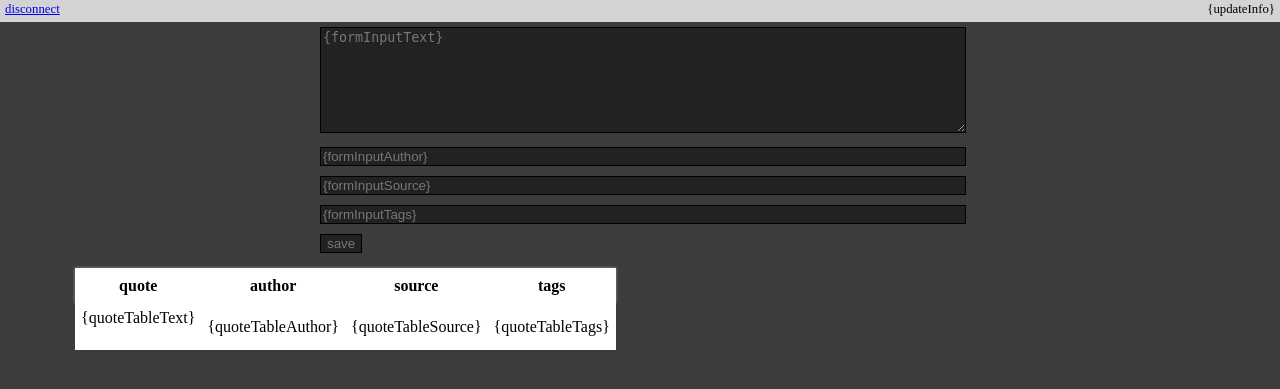
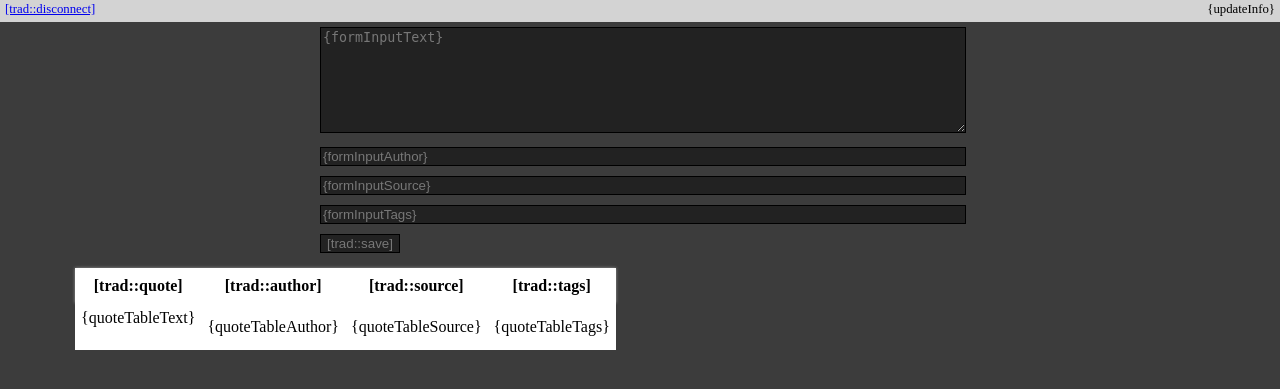
Before and after one commit to Roultabie/quoteme, a PHP site: page /themes/simple/admin.html in a window 1280 px wide. Shown: the top 389 px of the page. Run offline with PHP 8.4, Linux system fonts and the light colour scheme.

Commit message:
added languages support for administration

```diff
--- a/themes/simple/admin.html
+++ b/themes/simple/admin.html
@@ -2,7 +2,7 @@
 <html lang="fr">
 <head>
 <meta charset="UTF-8">
-<title>Administration - Q.uote.me</title>
+<title>[trad::administration] - Q.uote.me</title>
 <style type="text/css">
 body {
     margin: 0;
@@ -100,28 +100,28 @@ tr:hover .action {
 </head>
 <body>
     <header>
-        <span id="actions"><a href="?disconnect=1">disconnect</a></span><span id="update">{updateInfo}</span>
+        <span id="actions"><a href="?disconnect=1">[trad::disconnect]</a></span><span id="update">{updateInfo}</span>
     </header>
     <section>
         <form name="addQuote" method="post">
-            <textarea name="text" id="text" placeholder="Type quote here ...">{formInputText}</textarea>
-            <input type="text" name="author" id="author" placeholder="Author" value="{formInputAuthor}">
-            <input type="text" name="source" id="source" placeholder="Source" value="{formInputSource}">
-            <input type="text" name="tags" id="tags" placeholder="tag1, tag2, tag3, ..." value="{formInputTags}">
+            <textarea name="text" id="text" placeholder="[trad::type_quote] ...">{formInputText}</textarea>
+            <input type="text" name="author" id="author" placeholder="[trad::author]" value="{formInputAuthor}">
+            <input type="text" name="source" id="source" placeholder="[trad::source]" value="{formInputSource}">
+            <input type="text" name="tags" id="tags" placeholder="[trad::tag1_tag2_tag3] ..." value="{formInputTags}">
             <!--<input type="date">-->
             <input type="hidden" name="action" value="{formAction}">
             <input type="hidden" name="permalink" value="{formPermalink}">
-            <input type="submit" value="save">
+            <input type="submit" value="[trad::save]">
         </form>
     </section>
     <section>
         <table>
             <tr>
-                <th>quote</th><th>author</th><th>source</th><th>tags</th>
+                <th>[trad::quote]</th><th>[trad::author]</th><th>[trad::source]</th><th>[trad::tags]</th>
             </tr>
             <!-- start quoteTable -->
             <tr>
-                <td><span class="text">{quoteTableText}<span class="action"><span class="edit"><a href="{edit}">Edit</a></span><span class="delete"><a href="{delete}">Delete</a></span></span></span></td><td class="author">{quoteTableAuthor}</td><td>{quoteTableSource}</td><td>{quoteTableTags}</td>
+                <td><span class="text">{quoteTableText}<span class="action"><span class="edit"><a href="{edit}">[trad::edit]</a></span><span class="delete"><a href="{delete}">[trad::delete]</a></span></span></span></td><td class="author">{quoteTableAuthor}</td><td>{quoteTableSource}</td><td>{quoteTableTags}</td>
             </tr>
             <!-- end quoteTable -->
         </table>
```
Also changed, not shown: admin.php (+6 -2 lines), lang/en_EN.php (+10 -0 lines), lang/fr_FR.php (+10 -0 lines).
